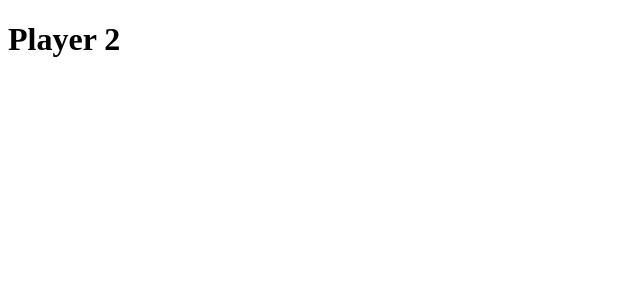
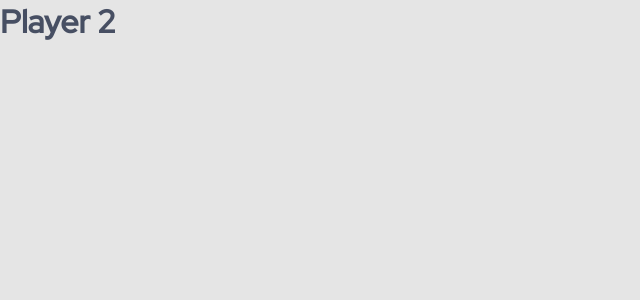
Before and after one commit to evertoont/desafio-frontend-player2, a React (Create React App) app: page / in a window 1280 px wide. Shown: the top 300 px of the page, without its empty margins (0-640 px from the left). Built offline with nearby package versions, Linux system fonts and the light colour scheme.

Commit message:
Add global styles

```diff
--- a/package.json
+++ b/package.json
@@ -8,7 +8,9 @@
     "@testing-library/user-event": "^12.1.10",
     "react": "^17.0.2",
     "react-dom": "^17.0.2",
+    "react-router-dom": "^5.2.0",
     "react-scripts": "4.0.3",
+    "sass": "^1.37.5",
     "web-vitals": "^1.0.1"
   },
   "scripts": {
--- a/src/App.js
+++ b/src/App.js
@@ -1,3 +1,5 @@
+import "./styles/global.scss"
+
 function App() {
   return (
     <div>
--- /dev/null
+++ b/src/styles/global.scss
@@ -0,0 +1,22 @@
+@import url("https://fonts.googleapis.com/css2?family=Red+Hat+Display:wght@500&display=swap");
+
+* {
+  margin: 0;
+  padding: 0;
+  outline: 0;
+  box-sizing: border-box;
+  font-family: "Red Hat Display", sans-serif;
+}
+
+body {
+  background: #e5e5e5;
+  color: #474f63;
+}
+
+a {
+  text-decoration: none;
+}
+
+button {
+  cursor: pointer;
+}
```
Also changed, not shown: 1 other file (tests, documents, lock files or other folders).
